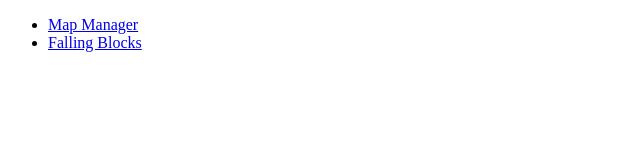
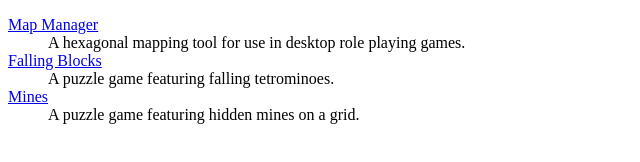
Before and after one commit to oavik/oavik.github.io, a plain HTML site: page index.html in a window 1280 px wide. Shown: the whole page, without its empty margins (0-640 px from the left). Drawn offline with Linux system fonts and the light colour scheme.

Commit message:
add descriptions and a link to mines

```diff
--- a/index.html
+++ b/index.html
@@ -4,9 +4,13 @@
 <title>Oavik's web programs</title>
 </head>
 <body>
-<ul>
-<li><a href="/osmm/">Map Manager</a></li>
-<li><a href="/osfb/">Falling Blocks</a></li>
+<dl>
+<dt><a href="/osmm/">Map Manager</a></dt>
+<dd>A hexagonal mapping tool for use in desktop role playing games.</dd>
+<dt><a href="/osfb/">Falling Blocks</a></dt>
+<dd>A puzzle game featuring falling tetrominoes.</dd>
+<dt><a href="/osmines/">Mines</a></td>
+<dd>A puzzle game featuring hidden mines on a grid.</dd>
 </ul>
 </body>
 </html>
```
